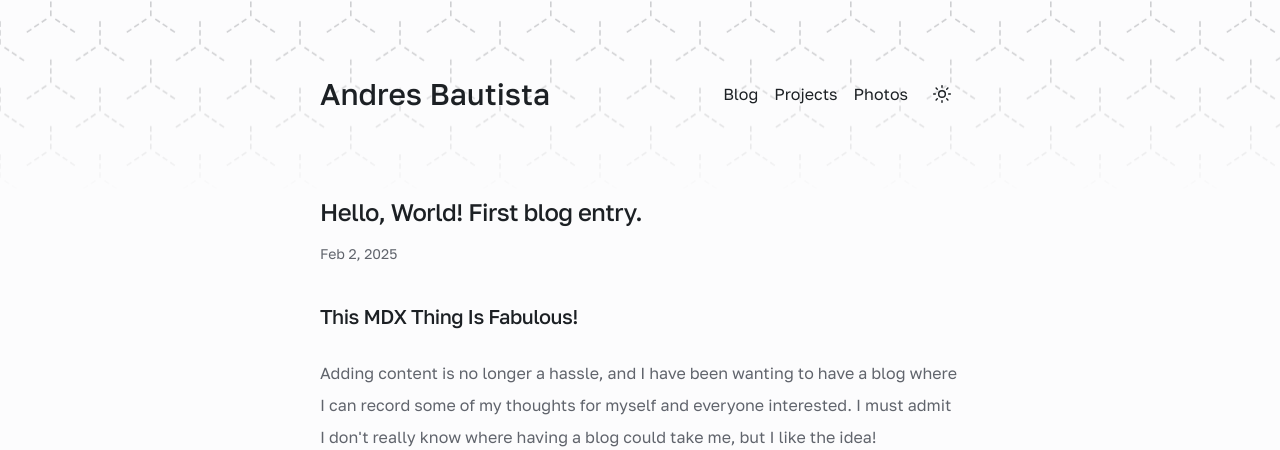
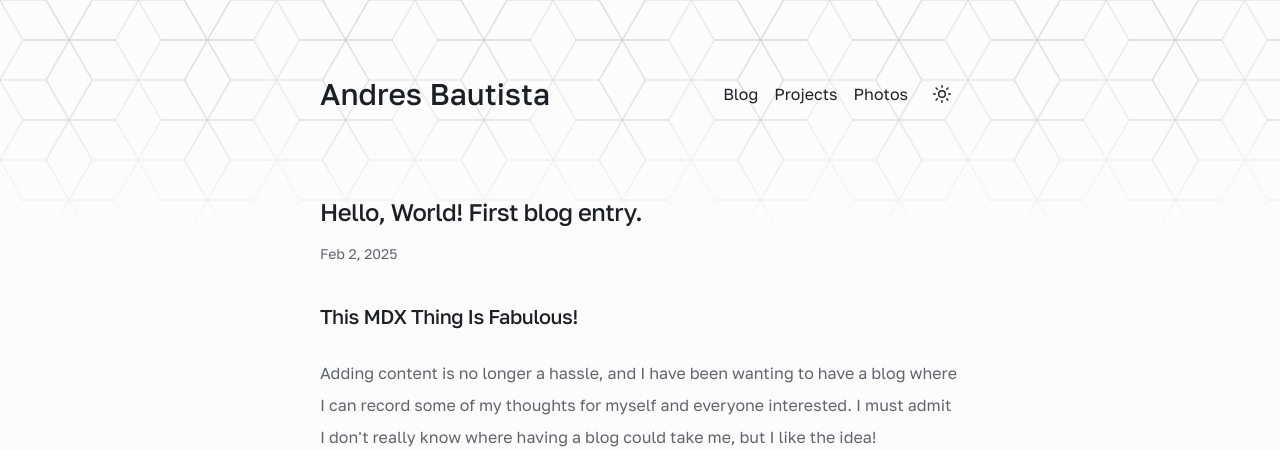
Before and after one commit to JuanBaut/portfolio, a Next.js app: page /blog/hello-world in a window 1280 px wide. Shown: the top 450 px of the page. Built offline with nearby package versions, Linux system fonts and the light colour scheme.

Commit message:
swapped svg background

```diff
--- a/app/components/background.tsx
+++ b/app/components/background.tsx
@@ -7,7 +7,7 @@ export default function BackgroundSvg() {
 
   return (
     <svg
-      className="absolute inset-0 -z-10 w-full h-[40%]"
+      className="absolute inset-0 -z-10 w-full h-[50%]"
       xmlns="http://www.w3.org/2000/svg"
     >
       <defs>
@@ -15,22 +15,23 @@ export default function BackgroundSvg() {
           <stop
             offset="0%"
             stopColor="currentColor"
-            className="text-muted-foreground/30"
+            className="text-muted-foreground/35"
           />
           <stop offset={theme === "light" ? "60%" : "100%"} stopOpacity={0} />
         </linearGradient>
 
         <pattern
           id="a"
-          width="50"
-          height="33.333"
+          width="69.141"
+          height="40"
           patternTransform="scale(2)"
           patternUnits="userSpaceOnUse"
         >
           <rect width="100%" height="100%" fill="transparent" />
           <path
-            fill="#fff"
-            d="M25 .806v2.79h.8V.806Zm0 4.465v2.791h.8v-2.79Zm-2.043 3.902-2.32 1.55.444.665 2.32-1.55zm4.885 0-.444.665 2.32 1.55.445-.665zM-.4 10.61v2.79h.8v-2.79zm50 0v2.79h.8v-2.79zm-30.356 1.042-2.32 1.55.443.666 2.322-1.55-.444-.666zm12.311 0-.444.665 2.32 1.55.445-.664zm3.783 2.566-.444.666 2.321 1.55.444-.666zm-19.852.025-2.32 1.55.444.665 2.32-1.55zm-15.886.77v2.79h.8v-2.79Zm50 0v2.79h.8v-2.79zm-50 4.465v2.79h.8v-2.79zm50 0v2.79h.8v-2.79zM2.442 23.379l-.444.665 2.32 1.55.445-.665zm45.115 0-2.32 1.55.443.666 2.322-1.55zM6.155 25.86l-.444.665 2.32 1.55.445-.665zm37.69 0-2.322 1.55.444.665 2.321-1.55-.444-.666zM9.937 28.424l-.444.665 2.32 1.55.445-.665zm30.11.003-2.321 1.55.444.666 2.321-1.55zM25 29.737v2.79h.8v-2.79z"
+            stroke="#fff"
+            strokeWidth={theme === "light" ? 0.3 : 0.5}
+            d="M69.212 40H46.118L34.57 20 46.118 0h23.094l11.547 20zM57.665 60H34.57L23.023 40 34.57 20h23.095l11.547 20zm0-40H34.57L23.023 0 34.57-20h23.095L69.212 0zM34.57 60H11.476L-.07 40l11.547-20h23.095l11.547 20zm0-40H11.476L-.07 0l11.547-20h23.095L46.118 0zM23.023 40H-.07l-11.547-20L-.07 0h23.094L34.57 20z"
           />
         </pattern>
 
--- a/app/components/nav.tsx
+++ b/app/components/nav.tsx
@@ -41,12 +41,12 @@ function HomeTitle() {
 
   return (
     <div
-      className="text-3xl font-medium hover:underline underline-offset-2"
+      className="text-3xl font-medium hover:opacity-80 underline-offset-2"
       onMouseDown={() => router.push("/")}
     >
       <TextScramble
         as="div"
-        speed={0.02}
+        speed={0.01}
         trigger={isTriggered}
         onHoverStart={() => setIsTriggered(true)}
         onHoverEnd={() => setIsTriggered(false)}
--- a/app/components/ui/text-scramble.tsx
+++ b/app/components/ui/text-scramble.tsx
@@ -18,7 +18,7 @@ const defaultChars =
 
 export function TextScramble({
   children,
-  duration = 0.8,
+  duration = 0.6,
   speed = 0.04,
   characterSet = defaultChars,
   className,
```
